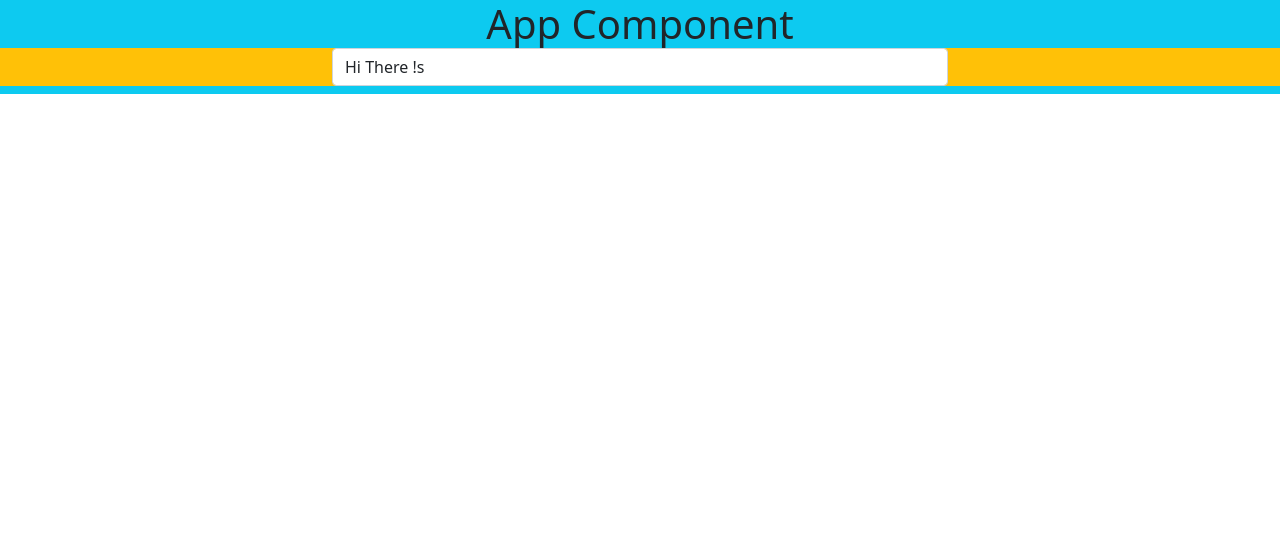
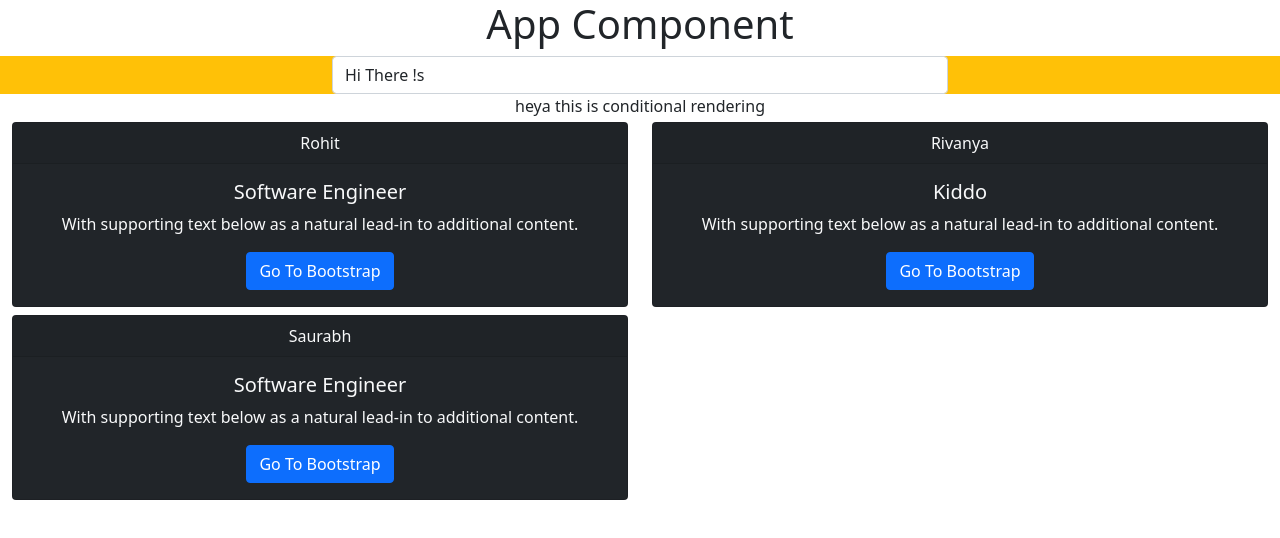
Before and after one commit to rohitverma1989/pics, a React (Create React App) app: page / in a window 1280 px wide. Shown: the top 538 px of the page. Built offline with nearby package versions, Linux system fonts and the light colour scheme.

Commit message:
conditionalRendering/listUiBinding

```diff
--- a/src/components/App.js
+++ b/src/components/App.js
@@ -1,7 +1,8 @@
 import React from 'react';
 import SearchBar from './SearchBar';
+import EmployeeComponent from './Employee'
 
-class App extends React.Component {
+class AppComponent extends React.Component {
 
     constructor(props) {
         super(props);
@@ -10,13 +11,18 @@ class App extends React.Component {
 
     render() {
         return (
-            <div className='container-fluid text-center bg-info'>
+            <div className='container-fluid text-center'>
                 <div className='row'>
                     <div className='col'>
                         <h1>
                             {this.state.title}
-                            <SearchBar testaaa='ss' onSubmitTermCallback={this.onGetTerm}></SearchBar>
                         </h1>
+                        <SearchBar testaaa='ss' onSubmitTermCallback={this.onGetTerm}></SearchBar>
+                    </div>
+                </div>
+                <div className='row'>
+                    <div className='col-12'>
+                        <EmployeeComponent></EmployeeComponent>
                     </div>
                 </div>
 
@@ -24,11 +30,11 @@ class App extends React.Component {
         );
     }
 
-    onGetTerm(term){
+    onGetTerm(term) {
         console.log(term);
     }
 }
-export default App;
+export default AppComponent;
 
 // const Asks = (props) => {
 //     return (
--- /dev/null
+++ b/src/components/Employee.js
@@ -0,0 +1,37 @@
+import React from 'react';
+class EmployeeComponent extends React.Component {
+    state = {
+        employeeList: [
+            { name: 'Rohit', title: 'Software Engineer' },
+            { name: 'Rivanya', title: 'Kiddo' },
+            { name: 'Saurabh', title: 'Software Engineer' }
+        ]
+    }
+
+    render() {
+
+        var emp = this.state.employeeList.map((x) => {
+            return (
+                <div className='col-6 my-1'>
+                    <div className="card bg-dark text-light">
+                        <div className="card-header">
+                            {x.name}
+                        </div>
+                        <div className="card-body">
+                            <h5 className="card-title">{x.title}</h5>
+                            <p className="card-text">With supporting text below as a natural lead-in to additional content.</p>
+                            <button onClick={this.goToBootstrap} className="btn btn-primary">Go To Bootstrap</button>
+                        </div>
+                    </div>
+                </div>)
+        })
+        //   console.log(emp)
+        return (<div className='row'>{emp}</div>)
+    }
+
+    goToBootstrap(){
+        window.open('https://getbootstrap.com/docs/5.1/components/card/', '_blank');
+    }
+}
+
+export default EmployeeComponent;
--- a/src/components/SearchBar.js
+++ b/src/components/SearchBar.js
@@ -1,17 +1,10 @@
 import React from 'react';
-
-
-
-class SearchBar extends React.Component {
-    state = { term: 'Hi There !s' }
-    // constructor(props) {
-    //     super(props);
-    // }
+class SearchBarComponent extends React.Component {
+    state = { term: 'Hi There !s', isLogin: 1 }
 
     render() {
         return (
             <div>
-
                 <form onSubmit={this.onSubmitForm}>
                     <div className="row align-items-center justify-content-center bg-warning">
                         <div className="col-6">
@@ -23,22 +16,26 @@ class SearchBar extends React.Component {
                         </div>
                     </div>
                 </form>
+                {this.state.isLogin === 1 ? (
+                    <div>heya this is conditional rendering</div>
+                ) : (
+                    <div className='btn btn-primary'>world</div>
+                )}
             </div>
         );
     }
 
     onSubmitForm = (event) => {
         event.preventDefault();
-        // console.log("Form value is : ");
-        // console.log(this.state.term);
         this.props.onSubmitTermCallback(this.state.term);
         console.log(this.props.testaaa);
     }
 
     onChangeText = (event) => {
-        this.setState({ ...this.state.term, term: event.target.value });
+        debugger;
+        this.setState({ term: event.target.value });
         console.log(this.state.term);
     }
 }
 
-export default SearchBar;
+export default SearchBarComponent;
--- a/src/index.js
+++ b/src/index.js
@@ -1,6 +1,6 @@
 import React from 'react';
 import ReactDOM from 'react-dom';
-import App from './components/App';
+import AppComponent from './components/App';
 
 
-ReactDOM.render(<App></App>, document.querySelector('#root'));
+ReactDOM.render(<AppComponent></AppComponent>, document.querySelector('#root'));
```
